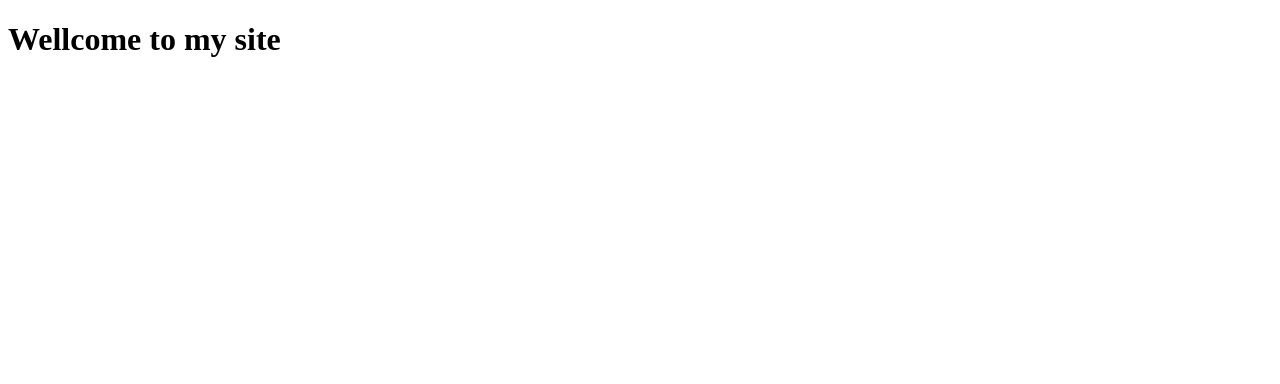
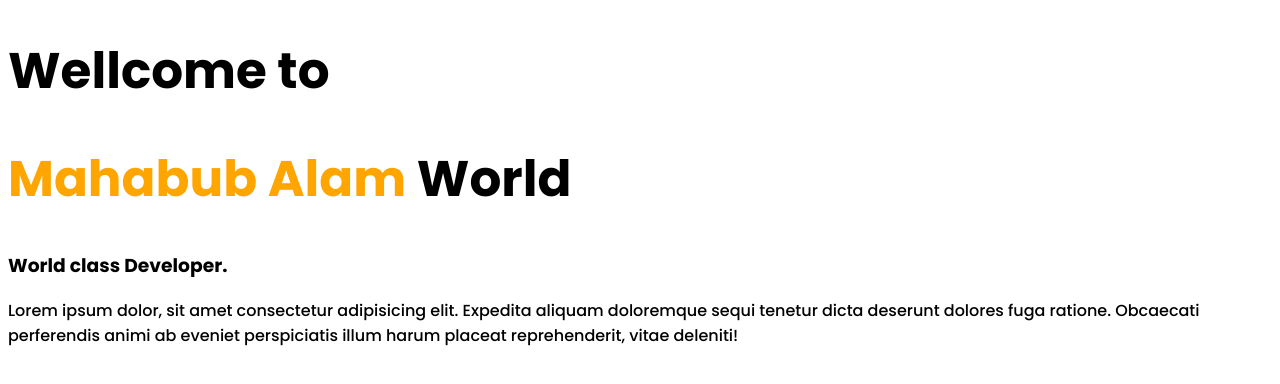
Before and after one commit to m-alam/portfolio, a plain HTML site: page index.html in a window 1280 px wide. Drawn offline with Linux system fonts and the light colour scheme.

Commit message:
add some code

```diff
--- a/index.html
+++ b/index.html
@@ -4,8 +4,14 @@
         <meta charset="UTF-8">
         <meta name="viewport" content="width=device-width, initial-scale=1.0">
         <title>My Portfolio Website</title>
+        <link rel="stylesheet" href="style.css">
+        <link rel="preconnect" href="https://fonts.gstatic.com">
+<link href="https://fonts.googleapis.com/css2?family=Poppins:ital,wght@0,500;0,600;0,700;0,800;1,500;1,600;1,700&display=swap" rel="stylesheet">
     </head>
     <body>
-        <h1>Wellcome to my site</h1>
+        <h1>Wellcome to </h1>
+        <h1><span class="name-highLight">Mahabub Alam</span> World  </h1>
+        <h3>World class Developer.</h3>
+        <p>Lorem ipsum dolor, sit amet consectetur adipisicing elit. Expedita aliquam doloremque sequi tenetur dicta deserunt dolores fuga ratione. Obcaecati perferendis animi ab eveniet perspiciatis illum harum placeat reprehenderit, vitae deleniti!</p>
     </body>
 </html>
--- /dev/null
+++ b/style.css
@@ -0,0 +1,9 @@
+body{
+    font-family: 'Poppins', sans-serif;
+}
+h1{
+    font-size: 50px;
+}
+.name-highLight{
+    color: orange;
+}
```
Also changed, not shown: Images/image 9.jpg (added), 5 other files.
